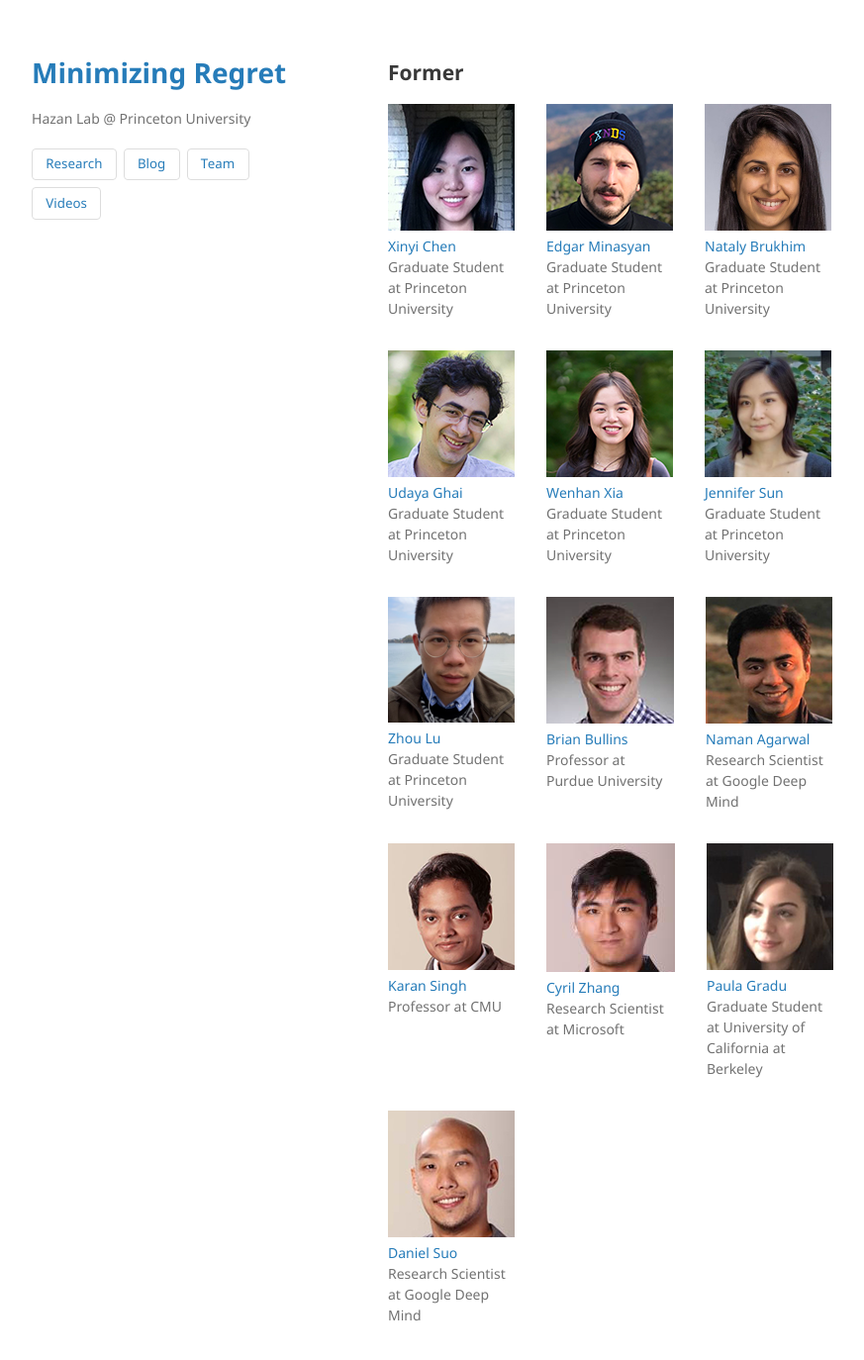
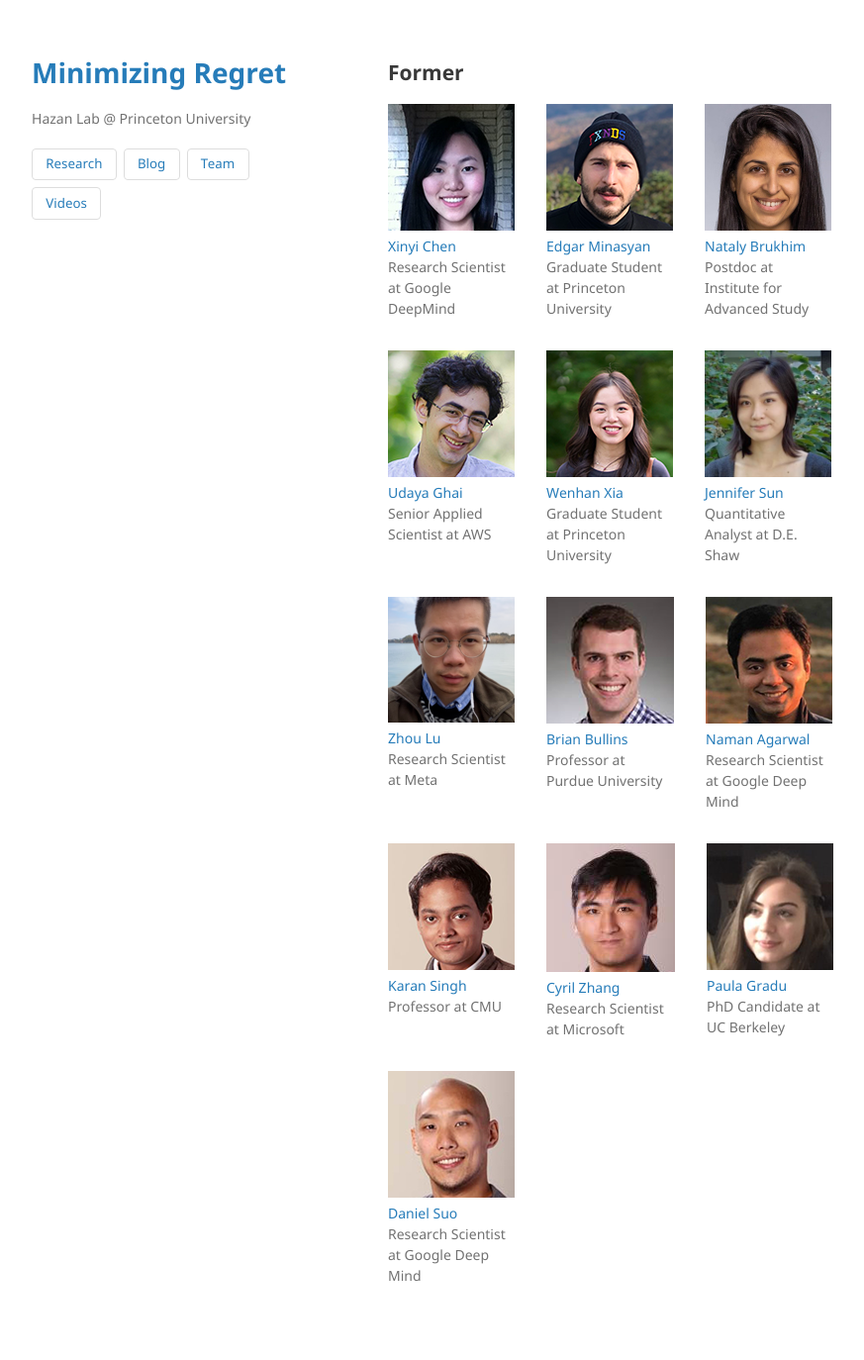
Before and after one commit to MinRegret/minregret.github.io, a Jekyll site: the page built from people/index.md, in a window 1280 px wide and 1400 px high, scrolled down 629 px. Shown: the top 1374 px of the window at 99% size, without its empty margins (178-1051 px from the left). Built offline with Jekyll 4.4.1, drawn with Linux system fonts in a browser that asks for light colours.

Commit message:
Update former members with current positions and websites
- Xinyi Chen: Research Scientist at Google DeepMind
- Nataly Brukhim: Postdoc at Institute for Advanced Study
- Udaya Ghai: Senior Applied Scientist at AWS
- Jennifer Sun: Quantitative Analyst at D.E. Shaw
- Zhou Lu: Research Scientist at Meta
- Paula Gradu: PhD Candidate at UC Berkeley (updated title)

Co-Authored-By: Rohit Agarwal <agarrohit2020@gmail.com>

```diff
--- a/_data/people.yml
+++ b/_data/people.yml
@@ -33,7 +33,7 @@ anand:
 # Former members
 xinyi:
   name: Xinyi Chen
-  title: Graduate Student at Princeton University
+  title: Research Scientist at Google DeepMind
   website: https://xinyi.github.io/
   status: former
 edgar:
@@ -43,13 +43,13 @@ edgar:
   status: former
 nataly:
   name: Nataly Brukhim
-  title: Graduate Student at Princeton University
-  website: https://www.cs.princeton.edu/~nbrukhim/
+  title: Postdoc at Institute for Advanced Study
+  website: https://nbrukhim.com/
   status: former
 udaya:
   name: Udaya Ghai
-  title: Graduate Student at Princeton University
-  website: https://www.cs.princeton.edu/~ughai/
+  title: Senior Applied Scientist at AWS
+  website: https://www.udayaghai.com/
   status: former
 wenhan:
   name: Wenhan Xia
@@ -58,12 +58,12 @@ wenhan:
   status: former
 jennifer:
   name: Jennifer Sun
-  title: Graduate Student at Princeton University
-  website: https://ehazan.com
+  title: Quantitative Analyst at D.E. Shaw
+  website: https://jysun105.github.io/
   status: former
 zhou:
   name: Zhou Lu
-  title: Graduate Student at Princeton University
+  title: Research Scientist at Meta
   website: https://leozoroaster.github.io/
   status: former
 brian:
@@ -88,7 +88,7 @@ cyril:
   status: former
 paula:
   name: Paula Gradu
-  title: Graduate Student at University of California at Berkeley
+  title: PhD Candidate at UC Berkeley
   website: https://paula-gradu.github.io/
   status: former
 daniel:
```
